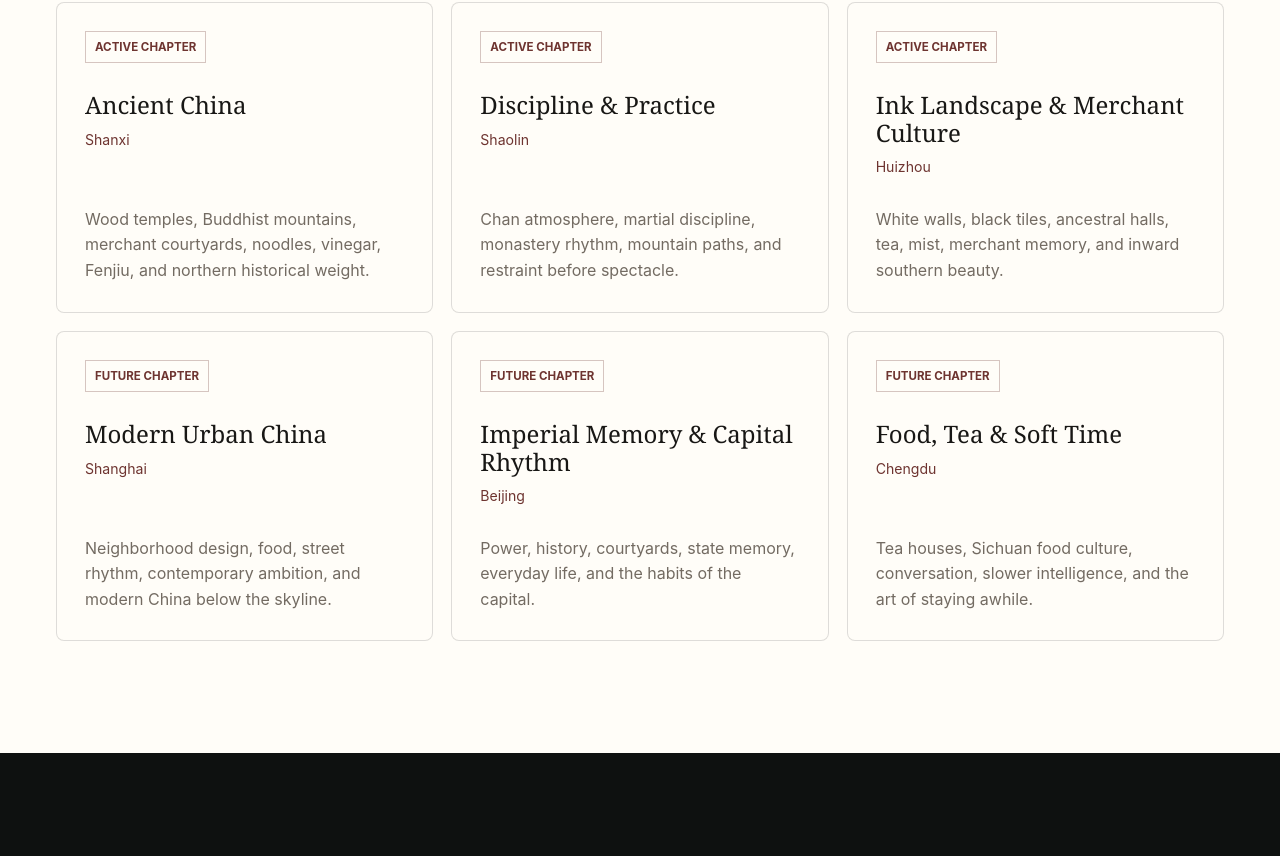
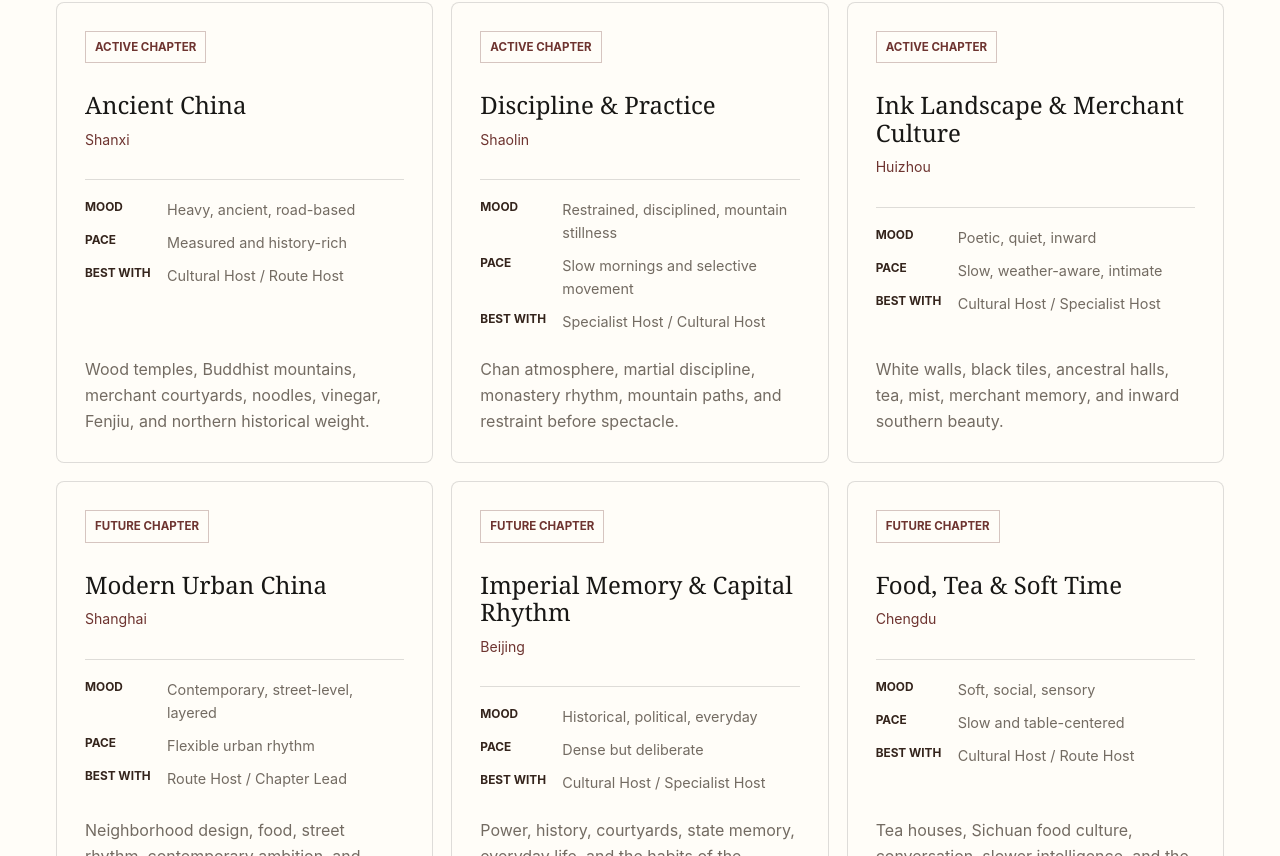
Before and after one commit to luckyericyao/localhostchinav1, a Next.js app: page /journeys in a window 1280 px wide. Shown: the part 1024-1880 px from the top of the page. Built offline with nearby package versions, Linux system fonts and the light colour scheme.

Commit message:
Strengthen Localhost trust and route credibility

```diff
--- a/app/globals.css
+++ b/app/globals.css
@@ -386,6 +386,33 @@ h3 {
   color: var(--wine);
   font-size: 0.88rem;
   margin-bottom: 28px;
+}
+
+.atlas-meta {
+  border-top: 1px solid var(--border);
+  display: grid;
+  gap: 10px;
+  margin: 0 0 24px;
+  padding-top: 18px;
+}
+
+.atlas-meta div {
+  display: grid;
+  gap: 4px;
+  grid-template-columns: 78px 1fr;
+}
+
+.atlas-meta dt {
+  color: var(--deep-brown);
+  font-size: 0.74rem;
+  font-weight: 700;
+  text-transform: uppercase;
+}
+
+.atlas-meta dd {
+  color: var(--warm-gray);
+  font-size: 0.9rem;
+  margin: 0;
 }
 
 .atlas-card p {
@@ -1192,6 +1219,28 @@ a:focus-visible {
   outline-offset: 4px;
 }
 
+@media (max-width: 1240px) {
+  .site-header {
+    gap: 18px;
+    grid-template-columns: 1fr auto;
+    padding: 22px 28px;
+  }
+
+  .main-nav {
+    display: flex;
+    gap: 18px;
+    grid-column: 1 / -1;
+    justify-content: flex-start;
+    overflow-x: auto;
+    padding-bottom: 2px;
+    scrollbar-width: none;
+  }
+
+  .main-nav::-webkit-scrollbar {
+    display: none;
+  }
+}
+
 @media (max-width: 1080px) {
   .site-header {
     gap: 18px;
--- a/app/inquiry/page.tsx
+++ b/app/inquiry/page.tsx
@@ -13,8 +13,8 @@ export const metadata: Metadata = {
 const afterSubmit = [
   "We review intent",
   "We suggest the right chapter or route",
+  "We check host fit and local feasibility",
   "We shape a private route direction",
-  "We confirm feasibility",
   "Only then does it become a route"
 ];
 
--- a/app/journeys/page.tsx
+++ b/app/journeys/page.tsx
@@ -17,6 +17,9 @@ const atlasEntries = [
     place: "Shanxi",
     href: "/china/shanxi",
     status: "Active Chapter",
+    mood: "Heavy, ancient, road-based",
+    pace: "Measured and history-rich",
+    hostType: "Cultural Host / Route Host",
     copy:
       "Wood temples, Buddhist mountains, merchant courtyards, noodles, vinegar, Fenjiu, and northern historical weight."
   },
@@ -25,6 +28,9 @@ const atlasEntries = [
     place: "Shaolin",
     href: "/china/shaolin",
     status: "Active Chapter",
+    mood: "Restrained, disciplined, mountain stillness",
+    pace: "Slow mornings and selective movement",
+    hostType: "Specialist Host / Cultural Host",
     copy:
       "Chan atmosphere, martial discipline, monastery rhythm, mountain paths, and restraint before spectacle."
   },
@@ -33,6 +39,9 @@ const atlasEntries = [
     place: "Huizhou",
     href: "/china/huizhou",
     status: "Active Chapter",
+    mood: "Poetic, quiet, inward",
+    pace: "Slow, weather-aware, intimate",
+    hostType: "Cultural Host / Specialist Host",
     copy:
       "White walls, black tiles, ancestral halls, tea, mist, merchant memory, and inward southern beauty."
   },
@@ -41,6 +50,9 @@ const atlasEntries = [
     place: "Shanghai",
     href: "/china",
     status: "Future Chapter",
+    mood: "Contemporary, street-level, layered",
+    pace: "Flexible urban rhythm",
+    hostType: "Route Host / Chapter Lead",
     copy:
       "Neighborhood design, food, street rhythm, contemporary ambition, and modern China below the skyline."
   },
@@ -49,6 +61,9 @@ const atlasEntries = [
     place: "Beijing",
     href: "/china",
     status: "Future Chapter",
+    mood: "Historical, political, everyday",
+    pace: "Dense but deliberate",
+    hostType: "Cultural Host / Specialist Host",
     copy:
       "Power, history, courtyards, state memory, everyday life, and the habits of the capital."
   },
@@ -57,6 +72,9 @@ const atlasEntries = [
     place: "Chengdu",
     href: "/china",
     status: "Future Chapter",
+    mood: "Soft, social, sensory",
+    pace: "Slow and table-centered",
+    hostType: "Cultural Host / Route Host",
     copy:
       "Tea houses, Sichuan food culture, conversation, slower intelligence, and the art of staying awhile."
   }
@@ -104,6 +122,20 @@ export default function JourneysPage() {
                 <span className="status-pill">{entry.status}</span>
                 <strong>{entry.mode}</strong>
                 <span>{entry.place}</span>
+                <dl className="atlas-meta">
+                  <div>
+                    <dt>Mood</dt>
+                    <dd>{entry.mood}</dd>
+                  </div>
+                  <div>
+                    <dt>Pace</dt>
+                    <dd>{entry.pace}</dd>
+                  </div>
+                  <div>
+                    <dt>Best With</dt>
+                    <dd>{entry.hostType}</dd>
+                  </div>
+                </dl>
                 <p>{entry.copy}</p>
               </Link>
             ))}
--- a/components/SiteHeader.tsx
+++ b/components/SiteHeader.tsx
@@ -17,6 +17,7 @@ export function SiteHeader({ tone = "solid" }: SiteHeaderProps) {
         <Link href="/hosts">Hosts</Link>
         <Link href="/host-credits">Host Credits</Link>
         <Link href="/about">About</Link>
+        <Link href="/how-it-works">How It Works</Link>
         <Link href="/trust">Trust</Link>
         <Link href="/inquiry">Inquiry</Link>
       </nav>
--- a/lib/content.ts
+++ b/lib/content.ts
@@ -211,19 +211,19 @@ export const chinaRoutePages = {
     ],
     variants: [
       {
-        title: "Buddhist North",
+        title: "Ancient Architecture Route",
+        copy:
+          "Timber halls, pagodas, old city walls, and road time arranged for people who want structure and material history."
+      },
+      {
+        title: "Buddhist Northern China Route",
         copy:
           "Datong, Yungang, temple roads, and Wutai atmosphere for travelers drawn to spiritual and architectural depth."
       },
       {
-        title: "Merchant Courtyards",
+        title: "Jin Merchant Route",
         copy:
           "Pingyao, family compounds, old finance, vinegar, noodles, and the disciplined taste of inland trade."
-      },
-      {
-        title: "Architecture Intensive",
-        copy:
-          "Timber halls, pagodas, old city walls, and road time arranged for people who want structure and material history."
       }
     ],
     practicalNotes: [
@@ -231,6 +231,8 @@ export const chinaRoutePages = {
       "Winter can feel stark and powerful; spring and autumn are easier for pacing.",
       "Popular sites need timing around crowds and local traffic.",
       "Older structures, steps, and uneven surfaces can affect walking intensity.",
+      "A private car is usually the calmest way to hold the route together.",
+      "Local road conditions, opening hours, and weather may change the day.",
       "Better hotel comfort may sit away from the quietest historical texture."
     ],
     chooseAnother: [
@@ -319,26 +321,28 @@ export const chinaRoutePages = {
     ],
     variants: [
       {
-        title: "Temple And Mountain",
+        title: "Temple & Mountain Route",
         copy:
           "Shaolin atmosphere, Songshan paths, slower temple time, and local interpretation around Dengfeng."
       },
       {
-        title: "Practice Culture",
+        title: "Practice Culture Route",
         copy:
           "A route for martial artists or serious students who want discipline, lineage, repetition, and restraint."
       },
       {
-        title: "Henan Context",
+        title: "Family-Friendly Cultural Route",
         copy:
-          "Shaolin with Luoyang or nearby historical layers for travelers who want a broader central-China frame."
+          "A quieter way for families to understand temple atmosphere, movement, mountain paths, and practice culture without spectacle."
       }
     ],
     practicalNotes: [
       "The area can become crowded around holidays and school travel periods.",
       "Mountain paths and temple grounds may involve stairs, stone surfaces, and weather exposure.",
       "Some practice access requires careful expectation-setting and advance planning.",
+      "A private car is useful for Dengfeng, Songshan, and any Luoyang extension.",
       "A quiet route should avoid overfilling the day with staged shows.",
+      "Weather, training schedules, and crowd control may change what is possible locally.",
       "Early mornings often carry the best atmosphere."
     ],
     chooseAnother: [
@@ -427,17 +431,17 @@ export const chinaRoutePages = {
     ],
     variants: [
       {
-        title: "Village And Hall",
+        title: "Village & Architecture Route",
         copy:
           "Old lanes, ancestral halls, courtyards, streams, and southern architecture held at an intimate pace."
       },
       {
-        title: "Tea And Mountain Light",
+        title: "Tea & Mountain Route",
         copy:
           "Tea tables, rural meals, weather, and Huangshan atmosphere without reducing the route to a viewpoint."
       },
       {
-        title: "Design And Literati Mood",
+        title: "Literati South Route",
         copy:
           "For architects, writers, and design-minded travelers drawn to restraint, proportion, ink, and stone."
       }
@@ -447,6 +451,8 @@ export const chinaRoutePages = {
       "Some village lanes are narrow, uneven, or best entered slowly.",
       "Huangshan-related days require crowd timing and physical expectation-setting.",
       "Tea, halls, and quieter interiors may require advance coordination.",
+      "A private car helps connect villages, tea areas, and mountain access without rushing.",
+      "Rain, mist, local repairs, and village access can change the day.",
       "The strongest route leaves space between villages rather than stacking stops."
     ],
     chooseAnother: [
```
Also changed, not shown: app/host-credits/page.tsx (+21 -0 lines), app/hosts/page.tsx (+20 -0 lines), app/how-it-works/page.tsx (+8 -6 lines), app/travelers/page.tsx (+19 -8 lines), app/trust/page.tsx (+16 -8 lines), components/InquiryForm.tsx (+28 -2 lines).
